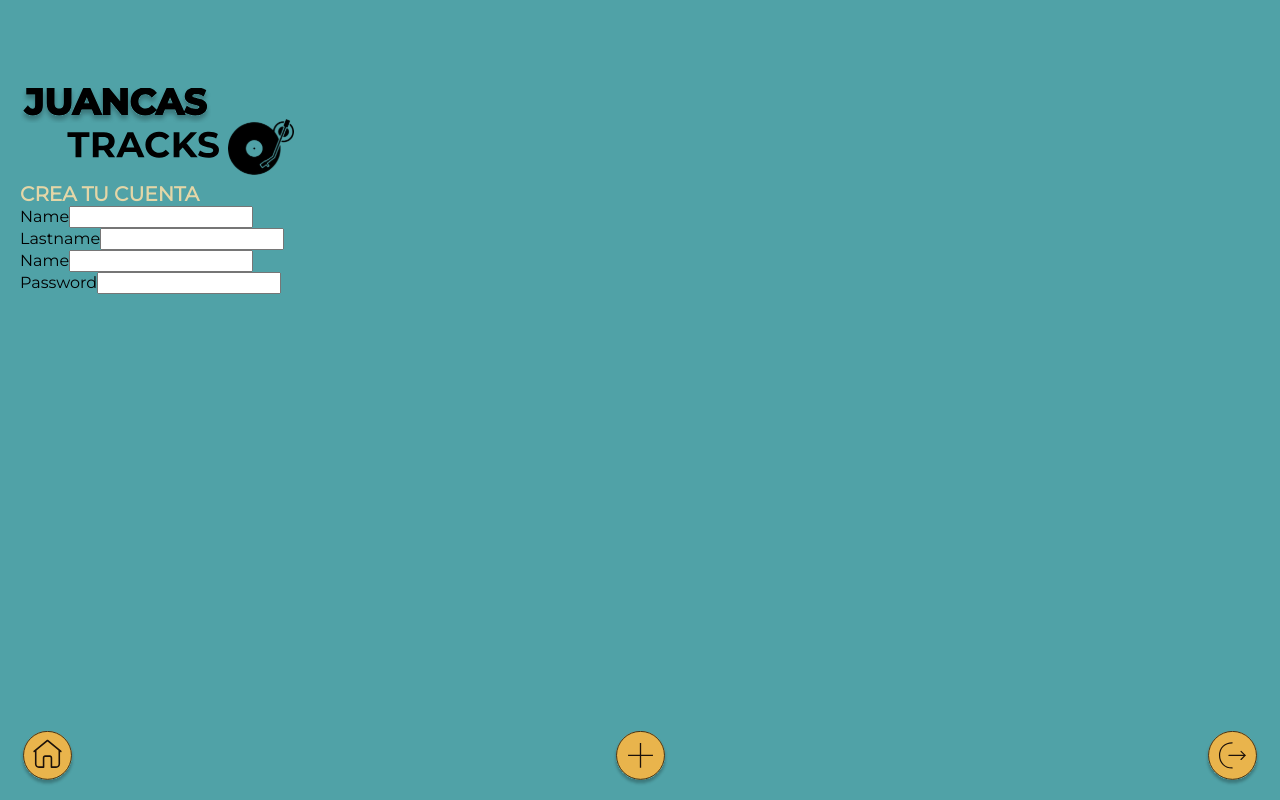
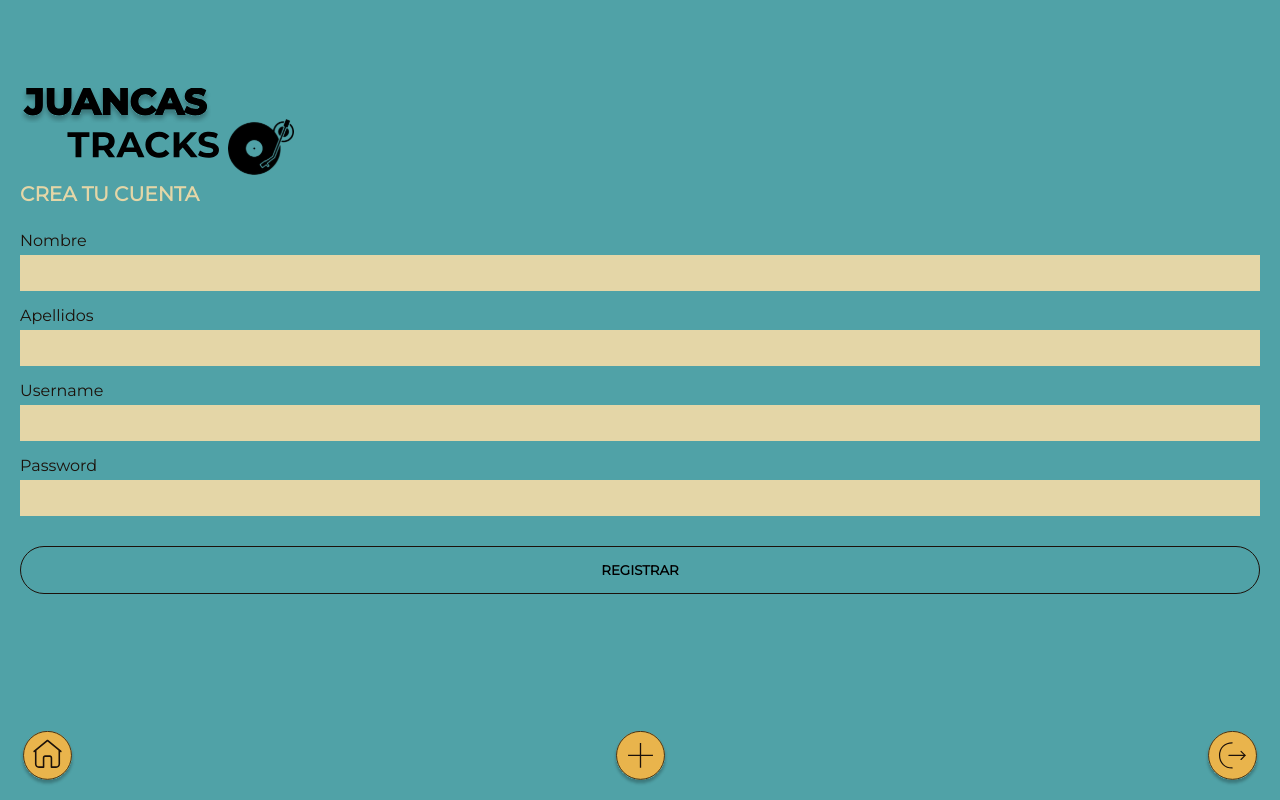
Before and after one commit to ginamarieges/Juancas-Tracks-front, a React (Vite) app: page /register in a window 1280 px wide. Built offline with nearby package versions, Linux system fonts and the light colour scheme.

Commit message:
Add styles in RegisterForm

```diff
--- a/src/components/RegisterForm/RegisterForm.tsx
+++ b/src/components/RegisterForm/RegisterForm.tsx
@@ -1,31 +1,34 @@
+import RegisterFormStyled from "./RegisterFormStyled";
+
 const RegisterForm = (): React.ReactElement => {
   return (
-    <form className="form" noValidate autoComplete="off">
-      <div className="form-controls">
+    <RegisterFormStyled className="form" noValidate autoComplete="off">
+      <div className="form__controls">
         <label className="form__label" htmlFor="name">
-          Name
+          Nombre
         </label>
         <input className="form__input" type="text" id="name" />
       </div>
-      <div className="form-controls">
+      <div className="form__controls">
         <label className="form__label" htmlFor="lastname">
-          Lastname
+          Apellidos
         </label>
         <input className="form__input" type="text" id="lastname" />
       </div>
-      <div className="form-controls">
+      <div className="form__controls">
         <label className="form__label" htmlFor="username">
-          Name
+          Username
         </label>
         <input className="form__input" type="text" id="username" />
       </div>
-      <div className="form-controls">
+      <div className="form__controls">
         <label className="form__label" htmlFor="password">
           Password
         </label>
         <input className="form__input" type="password" id="password" />
       </div>
-    </form>
+      <button className="button">Registrar</button>
+    </RegisterFormStyled>
   );
 };
 
--- /dev/null
+++ b/src/components/RegisterForm/RegisterFormStyled.ts
@@ -0,0 +1,39 @@
+import { styled } from "styled-components";
+
+const RegisterFormStyled = styled.form`
+  padding: 20px 0;
+  min-width: 320px;
+  color: ${(props) => props.theme.color.text};
+  display: flex;
+  flex-direction: column;
+  .form {
+    &__controls {
+      display: flex;
+      flex-direction: column;
+      padding-bottom: 10px;
+    }
+
+    &__label {
+      padding: 5px 0;
+    }
+
+    &__input {
+      padding: 10px;
+      background-color: ${(props) => props.theme.color.secondary};
+      border: none;
+    }
+  }
+
+  .button {
+    min-width: 270px;
+    text-transform: uppercase;
+    padding: 15px;
+    border-radius: 25px;
+    border: 1px solid ${(props) => props.theme.color.text};
+    margin-top: 20px;
+    background-color: transparent;
+    font-weight: bold;
+  }
+`;
+
+export default RegisterFormStyled;
```
